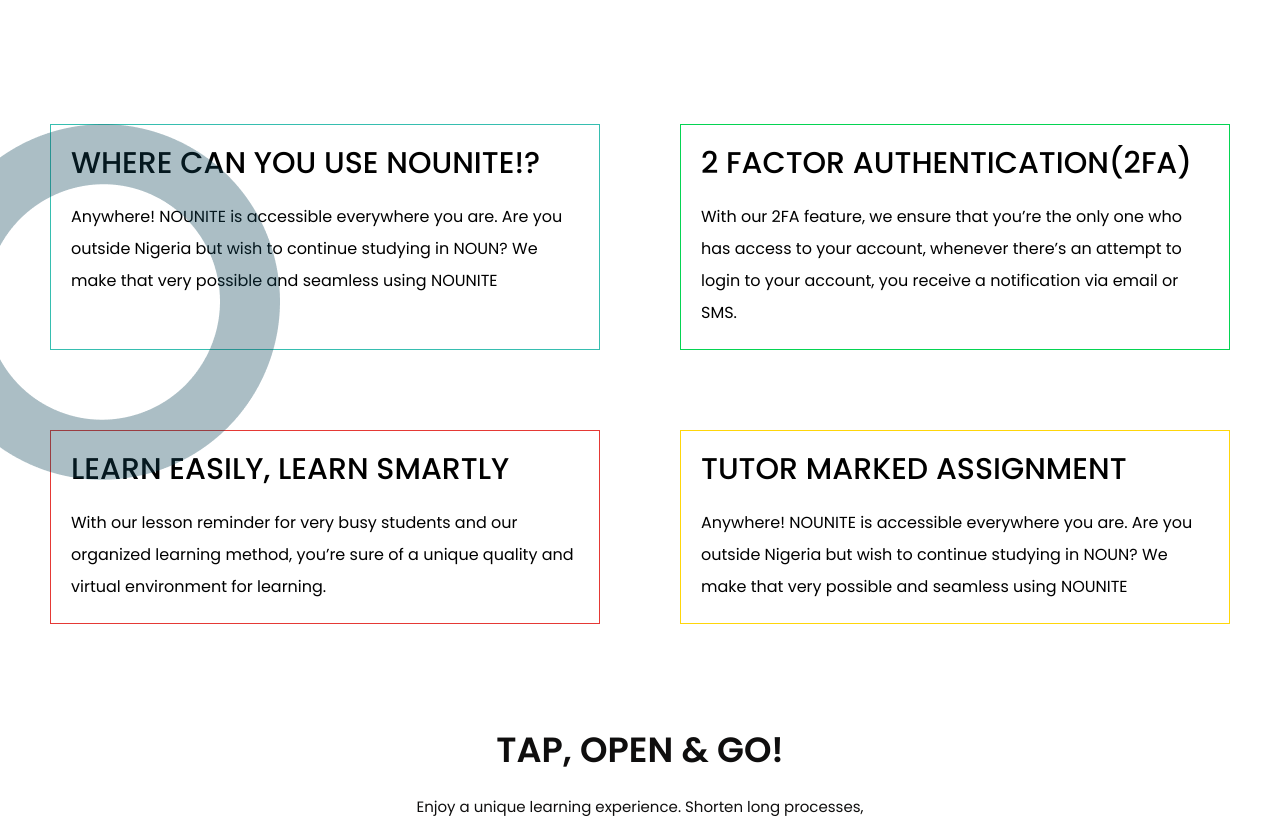
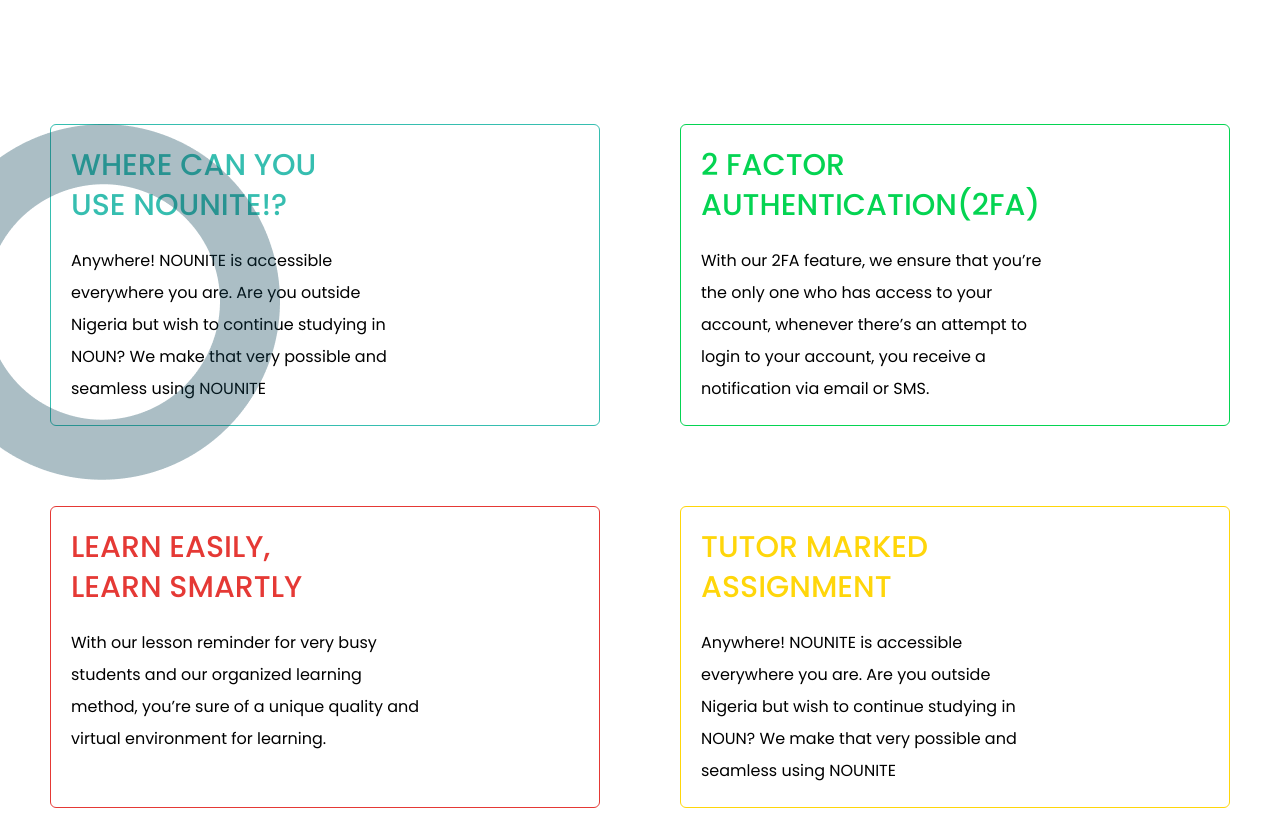
Before and after one commit to NOUNITE/nounite-frontend, a React (Vite) app: page / in a window 1280 px wide. Shown: the part 660-1478 px from the top of the page. Built offline with nearby package versions, Linux system fonts and the light colour scheme.

Commit message:
add a unique key prop

```diff
--- a/src/components/landing/Features.jsx
+++ b/src/components/landing/Features.jsx
@@ -33,17 +33,19 @@
         <img src={Ellipse} />
       </div> */}
       <div className="flex flex-wrap gap-20 justify-center px-5 lg:px-0 md:px-0 mt-28">
-        {cards.map((card) => (
+        {cards.map((card, index) => (
           <div
-            className={`border-${card.color} border px-5 py-5`}
+            key={index}
+            className={`border-${card.color} rounded-md border px-5 py-5`}
             style={{ width: "550px", borderColor: card.color }}
           >
             <h1
-              className={`text-${card.color} font-poppins text-3xl font-medium`}
+              className={`text-${card.color} font-poppins text-3xl w-[250px] leading-[40px] font-medium`}
+              style={{ color: card.color }}
             >
               {card.title}
             </h1>
-            <p className="font-poppins text-base font-normal text-[#000000] pt-5 leading-8">
+            <p className="font-poppins text-base font-normal text-[#000000] w-[350px] pt-5 leading-8">
               {card.text}
             </p>
           </div>
```
